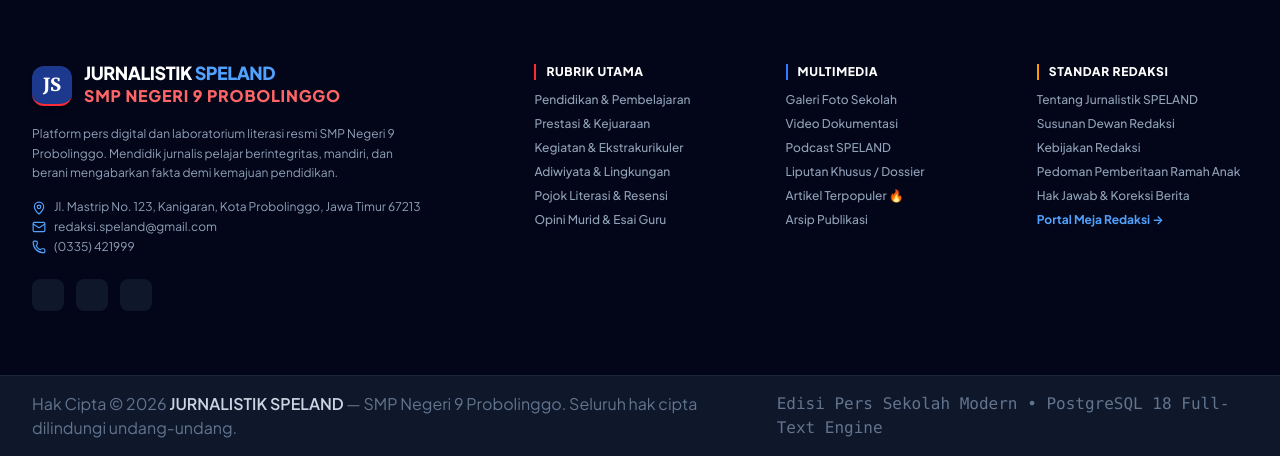
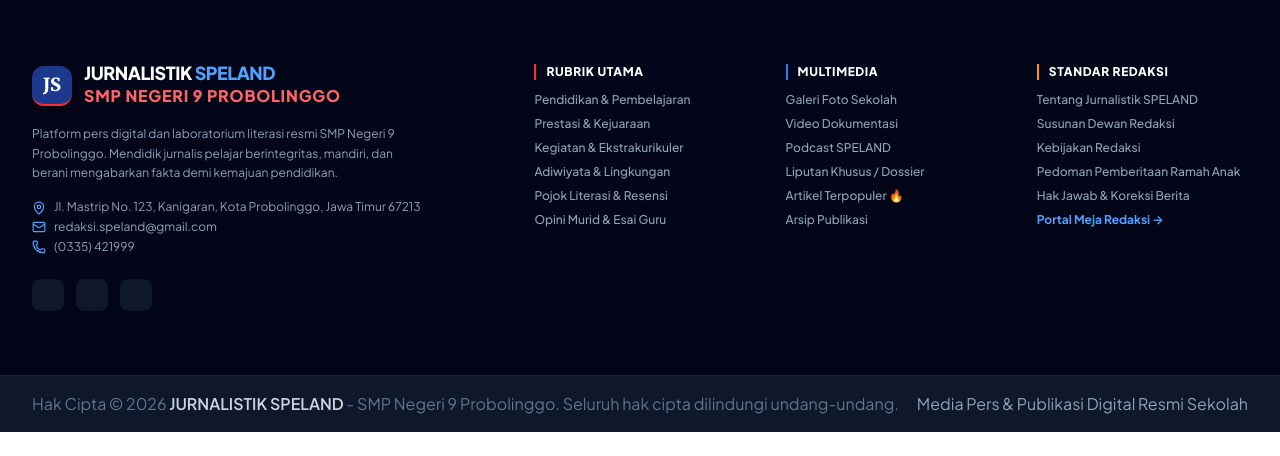
Before and after one commit to Muiz1182/jurnalistik, a Laravel app: page /cari in a window 1280 px wide. Shown: the part 764-1220 px from the top of the page. After the commit the page ends 1196 px from the top, so only its background shows below. Run offline with Laravel 12, Linux system fonts and the light colour scheme; data comes from the database, SQL or seed files in the repository; data that the repository does not hold is empty; style sheets or scripts are compiled from the project's sources; some libraries are stand-ins or nearby versions.

Commit message:
fix: remove all visible PostgreSQL and database references from public pages, footer, search, and dashboard

```diff
--- a/resources/views/admin/analytics/index.blade.php
+++ b/resources/views/admin/analytics/index.blade.php
@@ -57,7 +57,7 @@
                     <h3 class="text-xs font-bold text-slate-800 uppercase tracking-wider">Tren Kunjungan Harian (14 Hari Terakhir)</h3>
                     <p class="text-2xs text-slate-400">Pola pembaca portal berita Jurnalistik SPELAND</p>
                 </div>
-                <span class="text-2xs font-mono font-bold bg-blue-50 text-blue-900 px-2.5 py-1 rounded">PostgreSQL Views Log</span>
+                <span class="text-2xs font-mono font-bold bg-blue-50 text-blue-900 px-2.5 py-1 rounded">Statistik Terdata</span>
             </div>
 
             <div class="h-64 relative">
--- a/resources/views/admin/dashboard.blade.php
+++ b/resources/views/admin/dashboard.blade.php
@@ -47,7 +47,7 @@
         </div>
     @endif
 
-    <!-- 1. Real PostgreSQL Metrics Overview -->
+    <!-- 1. Metrics Overview -->
     <div class="grid grid-cols-2 sm:grid-cols-2 lg:grid-cols-4 gap-4">
 
         @if(auth()->user()->hasRole('editor'))
@@ -256,7 +256,7 @@
             </div>
 
             <div class="mt-6 pt-4 border-t border-slate-100 text-2xs text-slate-400 flex items-center justify-between">
-                <span>Database: PostgreSQL 18 (jurnalistik_speland)</span>
+                <span>Portal Berita Digital Resmi SPELAND</span>
                 <span class="text-emerald-600 font-semibold flex items-center">
                     <span class="w-2 h-2 rounded-full bg-emerald-500 mr-1 inline-block"></span>
                     Sistem Aktif
--- a/resources/views/components/footer.blade.php
+++ b/resources/views/components/footer.blade.php
@@ -104,10 +104,10 @@
     <div class="bg-slate-900 border-t border-slate-800/80 py-4">
         <div class="max-w-7xl mx-auto px-4 sm:px-6 lg:px-8 flex flex-col sm:flex-row items-center justify-between text-2xs text-slate-500 gap-2">
             <p>
-                Hak Cipta &copy; {{ date('Y') }} <span class="text-slate-300 font-semibold">JURNALISTIK SPELAND</span> — SMP Negeri 9 Probolinggo. Seluruh hak cipta dilindungi undang-undang.
+                Hak Cipta &copy; {{ date('Y') }} <span class="text-slate-300 font-semibold">JURNALISTIK SPELAND</span> - SMP Negeri 9 Probolinggo. Seluruh hak cipta dilindungi undang-undang.
             </p>
-            <p class="font-mono text-3xs text-slate-500">
-                Edisi Pers Sekolah Modern &bull; PostgreSQL 18 Full-Text Engine
+            <p class="text-3xs text-slate-400">
+                Media Pers & Publikasi Digital Resmi Sekolah
             </p>
         </div>
     </div>
--- a/resources/views/layouts/admin.blade.php
+++ b/resources/views/layouts/admin.blade.php
@@ -16,7 +16,7 @@
     <script defer src="https://cdn.jsdelivr.net/npm/alpinejs@3.14.8/dist/cdn.min.js"></script>
     <script src="https://unpkg.com/lucide@latest"></script>
 
-    <!-- Chart.js for real PostgreSQL metrics -->
+    <!-- Chart.js -->
     <script src="https://cdn.jsdelivr.net/npm/chart.js"></script>
 
     <!-- Tailwind / Vite -->
--- a/resources/views/layouts/app.blade.php
+++ b/resources/views/layouts/app.blade.php
@@ -136,7 +136,7 @@
                     </div>
                     <div>
                         <h3 class="text-sm font-extrabold text-slate-900">Pencarian Arsip Berita SPELAND</h3>
-                        <p class="text-2xs text-slate-400">Didukung mesin pencari PostgreSQL Full-Text Search</p>
+                        <p class="text-2xs text-slate-400">Temukan liputan, artikel, dan dokumentasi sekolah</p>
                     </div>
                 </div>
                 <button @click="searchOpen = false" class="p-1.5 text-slate-400 hover:text-slate-600 rounded-lg hover:bg-slate-100 transition">
--- a/resources/views/pages/articles/search.blade.php
+++ b/resources/views/pages/articles/search.blade.php
@@ -47,7 +47,7 @@
         @if(!empty($q))
             <div class="mt-4 pt-4 border-t border-slate-200 text-xs text-slate-600 flex items-center justify-between">
                 <span>Ditemukan <strong>{{ $articles->total() }}</strong> hasil untuk kata kunci: <strong class="text-blue-950">&ldquo;{{ $q }}&rdquo;</strong></span>
-                <span class="text-slate-400">PostgreSQL Full Text Search Engine</span>
+                <span class="text-slate-400">Hasil Pencarian Terindeks</span>
             </div>
         @endif
     </div>
--- a/resources/views/pages/home.blade.php
+++ b/resources/views/pages/home.blade.php
@@ -215,11 +215,11 @@
                     </div>
                     <div class="flex items-center space-x-2.5">
                         <i data-lucide="git-branch" class="w-5 h-5 text-blue-400 shrink-0"></i>
-                        <span>Alur Redaksi Berlapis (Reporter &rarr; Editor)</span>
+                        <span>Alur Redaksi Berlapis (Editor &rarr; Kadiv)</span>
                     </div>
                     <div class="flex items-center space-x-2.5">
-                        <i data-lucide="database" class="w-5 h-5 text-purple-400 shrink-0"></i>
-                        <span>PostgreSQL 18 Full-Text Engine</span>
+                        <i data-lucide="archive" class="w-5 h-5 text-purple-400 shrink-0"></i>
+                        <span>Arsip Digital Terindeks Cepat</span>
                     </div>
                 </div>
             </div>
```
